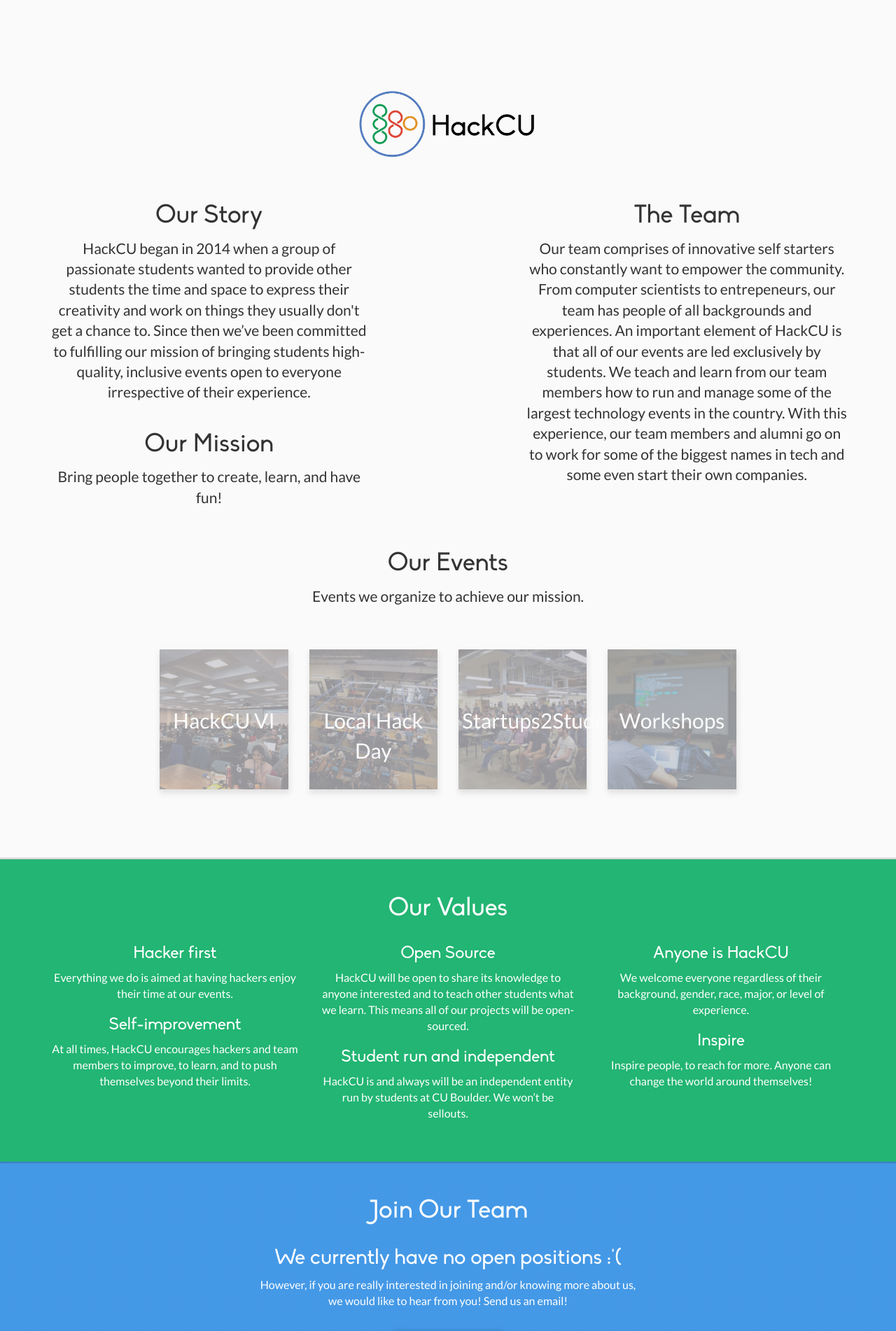
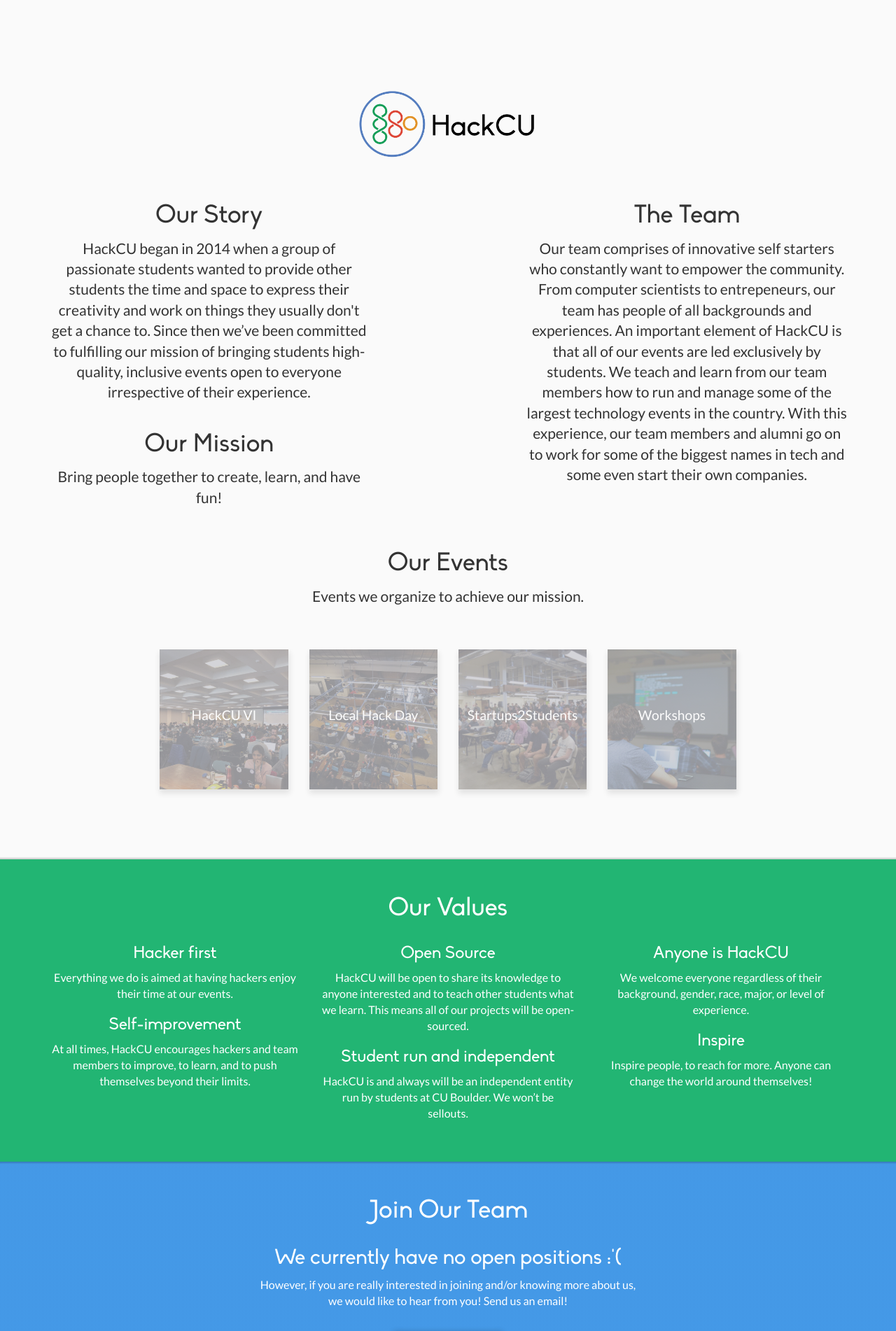
Before and after one commit to HackCU/team, a Jekyll site: the page built from index.html, in a window 1280 px wide. Shown: the top 1902 px of the page at 70% size. Built offline with Jekyll 4.4.1, drawn with Linux system fonts in a browser that asks for light colours; nearby versions of some CDN libraries.

Commit message:
fixing bug on smaller screens

```diff
--- a/_includes/header.html
+++ b/_includes/header.html
@@ -30,7 +30,7 @@
 						<div class="col-md-2" >
 							<a href="{{event.url}}" target="_blank">
 								<div class="image" style='background: linear-gradient(rgba(97, 98 ,116 , .5), rgba(97, 98 ,116 , .5)), url("{{event.img-src}}") no-repeat center center/cover'>
-									<span>{{event.title}}</span>
+									<p class="event-text">{{event.title}}</p>
 								</div>
 							</a>
 						</div>
--- a/assets/css/main.scss
+++ b/assets/css/main.scss
@@ -29,6 +29,14 @@
     width: 100%;
     font-family: "Lato", Helvetica, sans-serif;
 
+}
+
+.event-text {
+  // word-wrap: break-word;
+  @media (min-width:992px){
+    font-size: 1.5vw;
+
+  }
 }
 
 h1,h2,h3,h4,h5 {
@@ -484,4 +492,5 @@
     header {
         padding-top: 2em;
     }
+
 }
```
